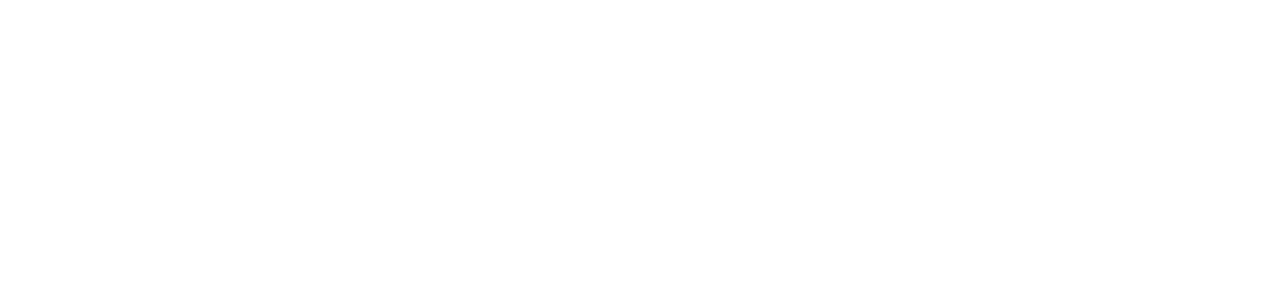
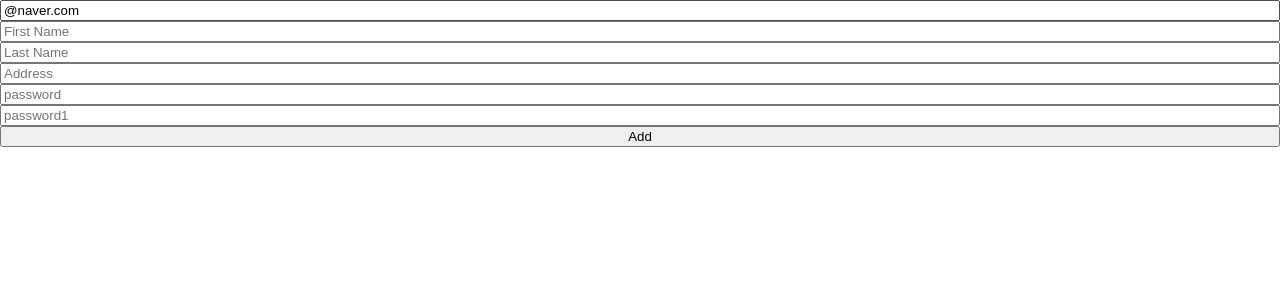
Before and after one commit to apeachicetea/To-do-list, a React (Create React App) app: page / in a window 1280 px wide. Shown: the top 300 px of the page. Built offline with nearby package versions, Linux system fonts and the light colour scheme.

Commit message:
React hook from

```diff
--- a/package.json
+++ b/package.json
@@ -13,6 +13,7 @@
     "@types/styled-components": "^5.1.22",
     "react": "^17.0.2",
     "react-dom": "^17.0.2",
+    "react-hook-form": "^7.26.0",
     "react-scripts": "5.0.0",
     "recoil": "^0.6.1",
     "styled-components": "^5.3.3",
--- a/src/App.tsx
+++ b/src/App.tsx
@@ -1,4 +1,5 @@
 import { createGlobalStyle } from "styled-components";
+import ToDoList from "./ToDoList";
 
 const GlobalStyle = createGlobalStyle`
   html, body, div, span, applet, object, iframe,
@@ -50,6 +51,7 @@
   return (
     <>
       <GlobalStyle />
+      <ToDoList />
     </>
   );
 }
--- /dev/null
+++ b/src/ToDoList.tsx
@@ -0,0 +1,118 @@
+import React, { useState } from "react";
+import { useForm } from "react-hook-form";
+
+interface IFrom {
+  email: string;
+  firstname: string;
+  lastname: string;
+  address: string;
+  password: string;
+  password1: string;
+  extraError?: string;
+}
+
+function ToDoList() {
+  //register함수는 onChange이벤트와 value, useState를 모두 대체하고,
+  //onChange함수를 지니고 있다
+
+  //watch함수는 form의 입력값들의 변화를 관찰 할 수 있게 해주는 함수이다
+
+  //handleSubmit은 preventDefault 역활과 vaildation역활을 담당한다
+  //첫번째인자는 데이터가 유효할때 실행되는 함수(필수) -> 실행된 함수의 인자에 제출한 입력값이 들어와있다
+  //두번째인자는 데이터가 유요하지 않을때 실행되는 함수(필수x)
+
+  //formState.errors에서 vaildation의 오류를 확인 할 수 있다
+
+  //setError는 특정한 에러를 발생시키게 한다
+  const {
+    register,
+    watch,
+    handleSubmit,
+    formState: { errors },
+    setError,
+  } = useForm<IFrom>({
+    defaultValues: {
+      email: "@naver.com",
+    },
+  });
+  const onVaild = (data: IFrom) => {
+    //조건대로 입력값이 들어왔다면 패스워드끼리 같은지 확인한다
+    if (data.password !== data.password1) {
+      setError(
+        "password1",
+        { message: "Password are not the same" },
+        { shouldFocus: true }
+      );
+    }
+    // setError("extraError", { message: "Server offline." });
+  };
+
+  return (
+    <div>
+      <form
+        style={{ display: "flex", flexDirection: "column" }}
+        onSubmit={handleSubmit(onVaild)}
+      >
+        <input
+          {...register("email", {
+            required: "Email is required",
+            pattern: {
+              //email 에러메세지 보내는법
+              value: /^[A-Za-z0-9._%+-]+@naver.com$/,
+              message: "Only naver.com emails allowed",
+            },
+          })}
+          placeholder='email'
+        />
+        {/* 에러메세지 꺼내쓰는 법 */}
+        <span>{errors?.email?.message}</span>
+        <input
+          {...register("firstname", {
+            required: "First Name is required",
+            validate: {
+              noViktor: (value) =>
+                value.includes("viktor") ? "no viktor allowed" : true,
+              noEze: (value) =>
+                value.includes("eze") ? "no eze allowed" : true,
+            },
+          })}
+          placeholder='First Name'
+        />
+        <span>{errors?.firstname?.message}</span>
+        <input
+          //required 에러메세지 보내는법
+          {...register("lastname", { required: "Last Name is required" })}
+          placeholder='Last Name'
+        />
+        <span>{errors?.lastname?.message}</span>
+        <input
+          {...register("address", {
+            required: "address is required",
+            //minLength 에러메세지 보내는법
+            minLength: { value: 5, message: "Your address is too short" },
+          })}
+          placeholder='Address'
+        />
+        <span>{errors?.address?.message}</span>
+        <input
+          {...register("password", {
+            required: "password is required",
+          })}
+          placeholder='password'
+        />
+        <span>{errors?.password?.message}</span>
+        <input
+          {...register("password1", {
+            required: "password1 is required",
+          })}
+          placeholder='password1'
+        />
+        <span>{errors?.password1?.message}</span>
+        <button>Add</button>
+        <span>{errors?.extraError?.message}</span>
+      </form>
+    </div>
+  );
+}
+
+export default ToDoList;
```
Also changed, not shown: 1 other file (tests, documents, lock files or other folders).
